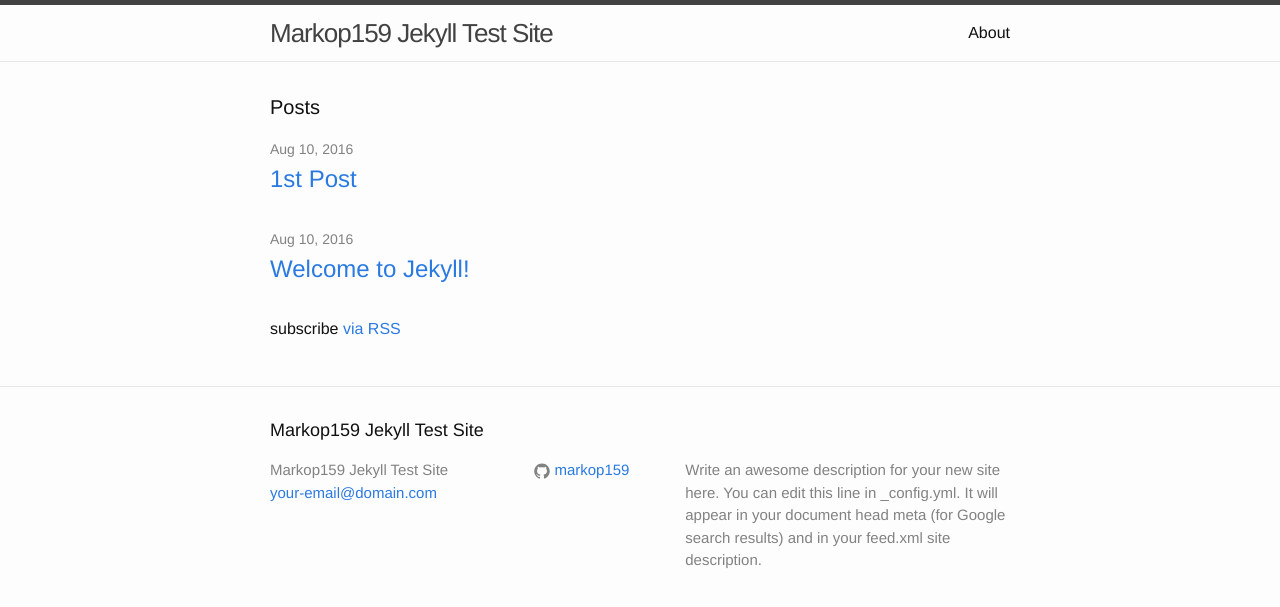
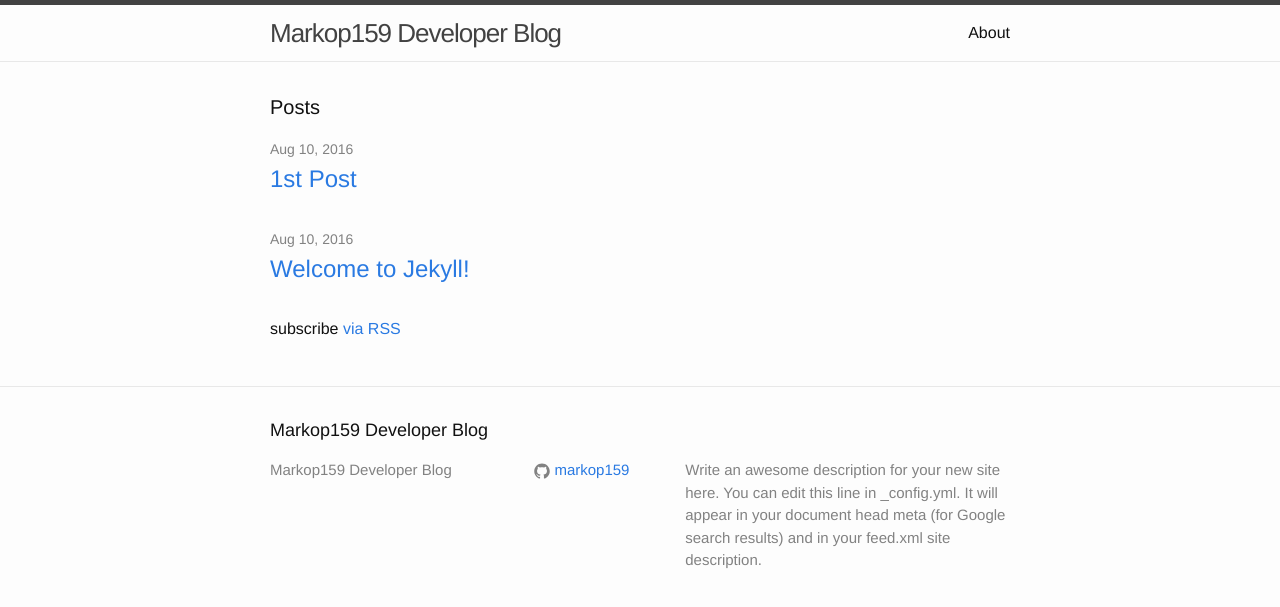
Before and after one commit to markop159/markop159.github.io, a Jekyll site: the page built from index.html, in a window 1280 px wide. Shown: the top 607 px of the page. Built offline with Jekyll 4.4.1, drawn with Linux system fonts in a browser that asks for light colours.

Commit message:
updated config

```diff
--- a/_config.yml
+++ b/_config.yml
@@ -6,8 +6,8 @@
 # 'jekyll serve'. If you change this file, please restart the server process.
 
 # Site settings
-title: Markop159 Jekyll Test Site
-email: your-email@domain.com
+title: Markop159 Developer Blog
+# email: your-email@domain.com
 description: > # this means to ignore newlines until "baseurl:"
   Write an awesome description for your new site here. You can edit this
   line in _config.yml. It will appear in your document head meta (for
```
